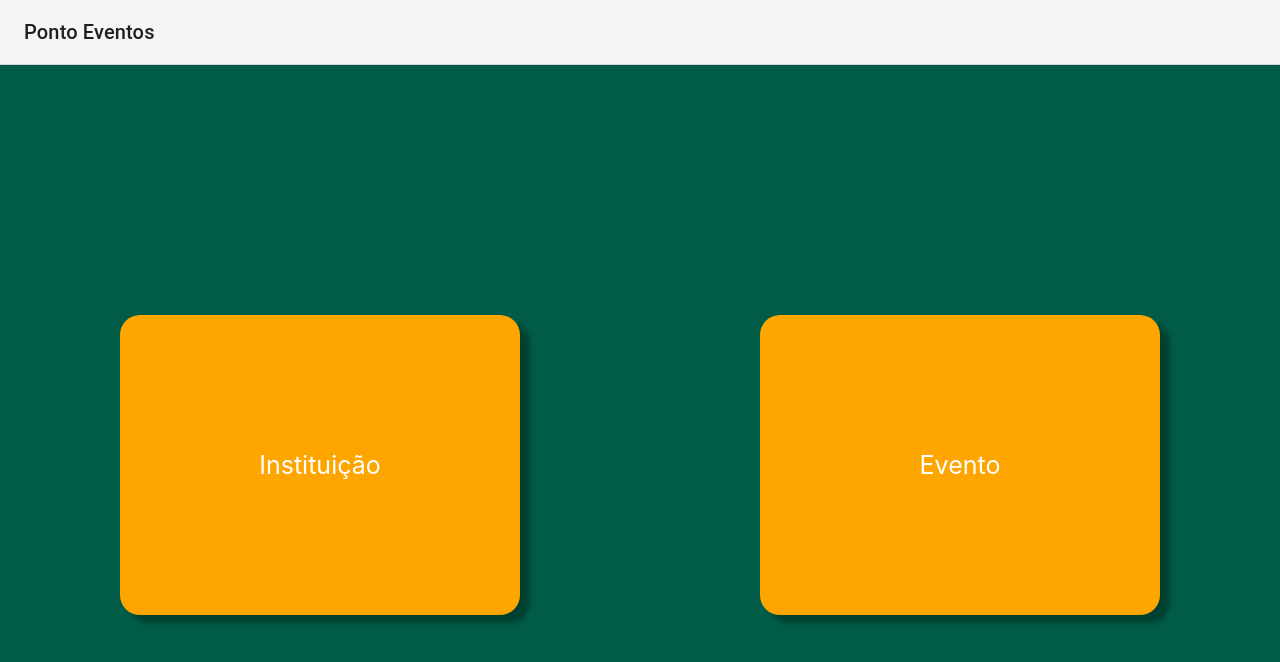
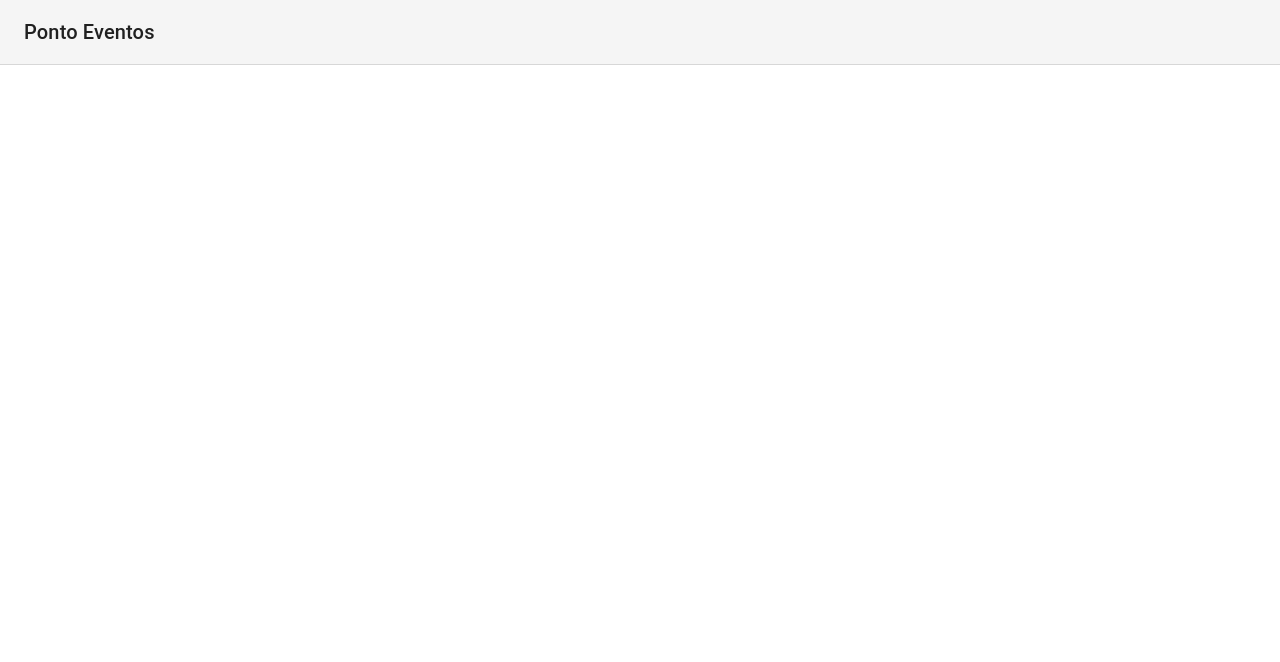
Before and after one commit to FariasGabriela/PontoEventos, a React (Create React App) app in the folder frontend/ponto-eventos/: page /dashboard in a window 1280 px wide. Shown: the top 662 px of the page. Built offline with nearby package versions, Linux system fonts and the light colour scheme.

Commit message:
Implementado lib de rotas

```diff
--- a/frontend/ponto-eventos/package.json
+++ b/frontend/ponto-eventos/package.json
@@ -16,6 +16,7 @@
     "axios": "^1.6.5",
     "react": "^18.2.0",
     "react-dom": "^18.2.0",
+    "react-router-dom": "^6.21.2",
     "react-scripts": "5.0.1",
     "typescript": "^4.9.5",
     "web-vitals": "^2.1.4"
--- a/frontend/ponto-eventos/src/App.tsx
+++ b/frontend/ponto-eventos/src/App.tsx
@@ -1,14 +1,25 @@
-import './App.css';
-import Home from './view/home/home';
+import { ThemeProvider } from "@mui/material";
+import "./App.css";
+import Home from "./view/home/home";
+import { theme } from "./theme";
+import { BrowserRouter, Route, Routes } from "react-router-dom";
+import EventoListagem from "./view/evento/evento-listagem";
+import AppBarComponent from "./components/appbar/appbar";
 
 /**
  * View do app
  */
 function App() {
   return (
-    <div className="App">
-      <Home />
-    </div>
+    <ThemeProvider theme={theme}>
+      <BrowserRouter>
+        <AppBarComponent title="Ponto Eventos" />
+        <Routes>
+          <Route path="/" index element={<Home />} />
+          <Route path="/dashboard" index element={<EventoListagem />} />
+        </Routes>
+      </BrowserRouter>
+    </ThemeProvider>
   );
 }
 
--- /dev/null
+++ b/frontend/ponto-eventos/src/theme.ts
@@ -0,0 +1,14 @@
+import { createTheme } from "@mui/material/styles";
+
+const theme = createTheme({
+  palette: {
+    primary: {
+      main: "#6503F4",
+    },
+    secondary: {
+      main: "#3DADBC",
+    },
+  },
+});
+
+export { theme };
--- /dev/null
+++ b/frontend/ponto-eventos/src/view/evento/evento-listagem.tsx
@@ -0,0 +1,6 @@
+
+export default function EventoListagem() {
+    return (
+        <div></div>
+    )
+}
--- a/frontend/ponto-eventos/src/view/home/home.tsx
+++ b/frontend/ponto-eventos/src/view/home/home.tsx
@@ -1,22 +1,33 @@
 import AppBarComponent from "../../components/appbar/appbar";
 import "./home.css";
 import Transitions from "../../components/transitions/transitions";
+import { useNavigate } from "react-router-dom";
 
 /**
  * View da tela inicial da aplicação
  */
 export default function Home() {
+  let history = useNavigate();
+
   return (
     <div>
-      <AppBarComponent title="Ponto Eventos" />
-
       <div className="background">
         <Transitions>
-          <div className="card-button">Instituição</div>
+          <div
+            className="card-button"
+            onClick={() => history("/listagem-instituicao")}
+          >
+            Instituição
+          </div>
         </Transitions>
 
         <Transitions>
-        <div className="card-button">Evento</div>
+          <div
+            onClick={() => history("/listagem-evento")}
+            className="card-button"
+          >
+            Evento
+          </div>
         </Transitions>
       </div>
     </div>
```
